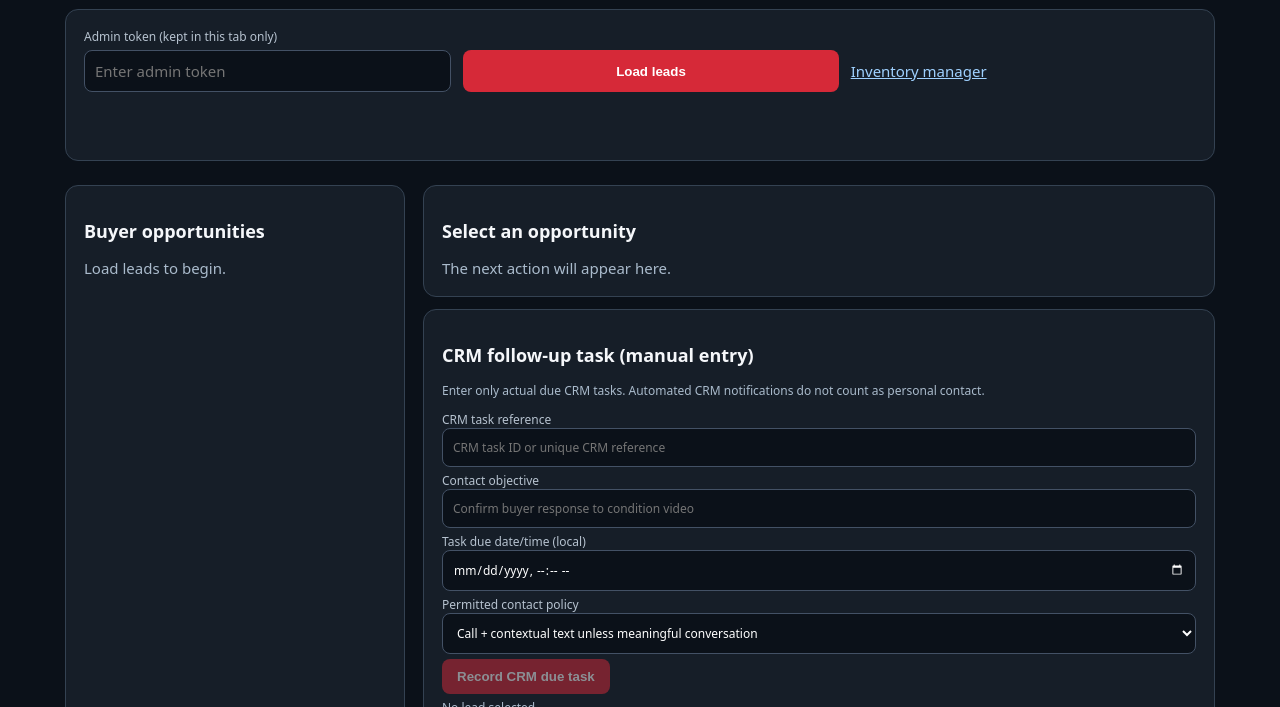
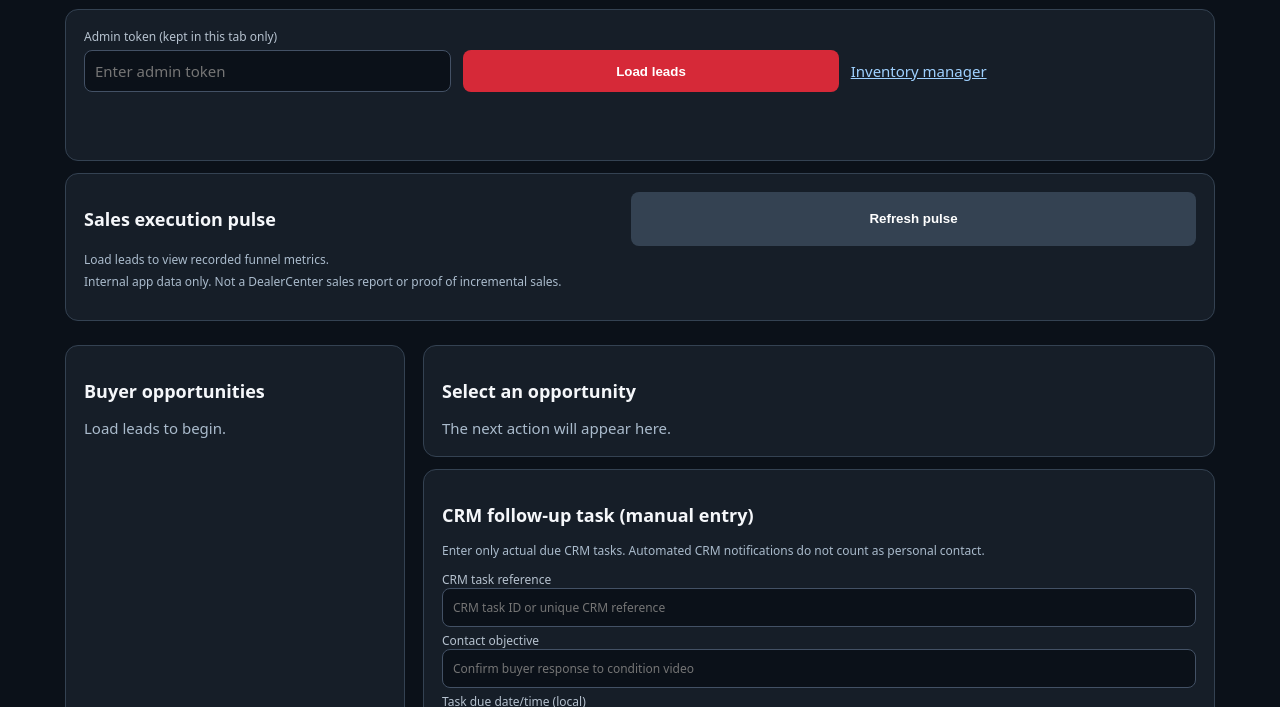
Before and after one commit to albrownjr/ai-operator-bootcamp, a plain HTML site: page automotive-sales-engine/deal_desk.html in a window 1280 px wide. Shown: the part 89-796 px from the top of the page. Drawn offline with Linux system fonts and the light colour scheme.

Commit message:
Embed funnel and due-task visibility in existing deal execution desk

```diff
--- a/automotive-sales-engine/deal_desk.html
+++ b/automotive-sales-engine/deal_desk.html
@@ -23,6 +23,10 @@ button:disabled{opacity:.5}.secondary{background:#344252}a{color:#9fd1ff}
 <div class="row"><input id="token" type="password" autocomplete="off" placeholder="Enter admin token">
 <button id="load">Load leads</button><a href="/admin" style="align-self:center">Inventory manager</a></div>
 <p id="status" role="status"></p></section>
+<section class="panel"><div class="row"><h2>Sales execution pulse</h2><button id="refreshMetrics" class="secondary" type="button">Refresh pulse</button></div>
+<div id="metrics" class="sub">Load leads to view recorded funnel metrics.</div>
+<div id="dueSummary" class="sub"></div>
+<p class="sub">Internal app data only. Not a DealerCenter sales report or proof of incremental sales.</p></section>
 <div class="layout">
 <section class="panel"><h2>Buyer opportunities</h2><div id="leads"><p class="empty">Load leads to begin.</p></div></section>
 <div>
```
